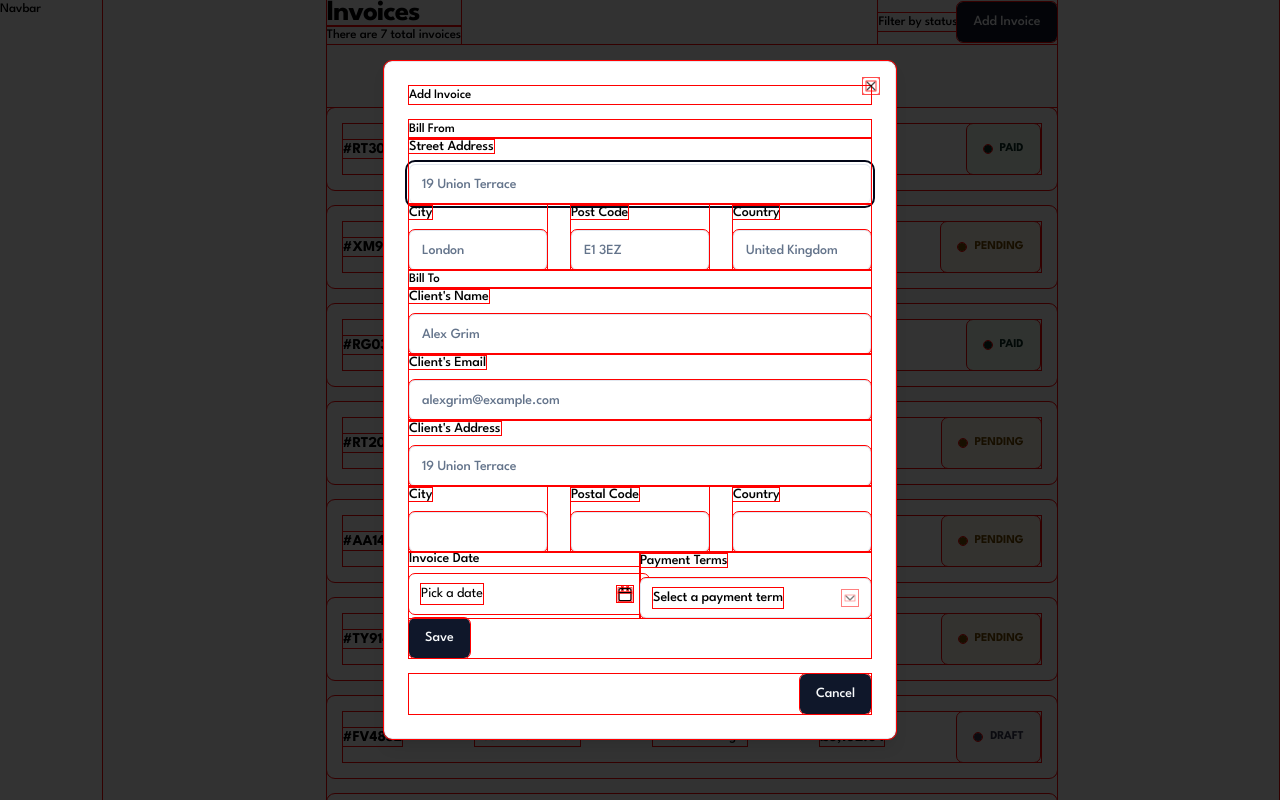
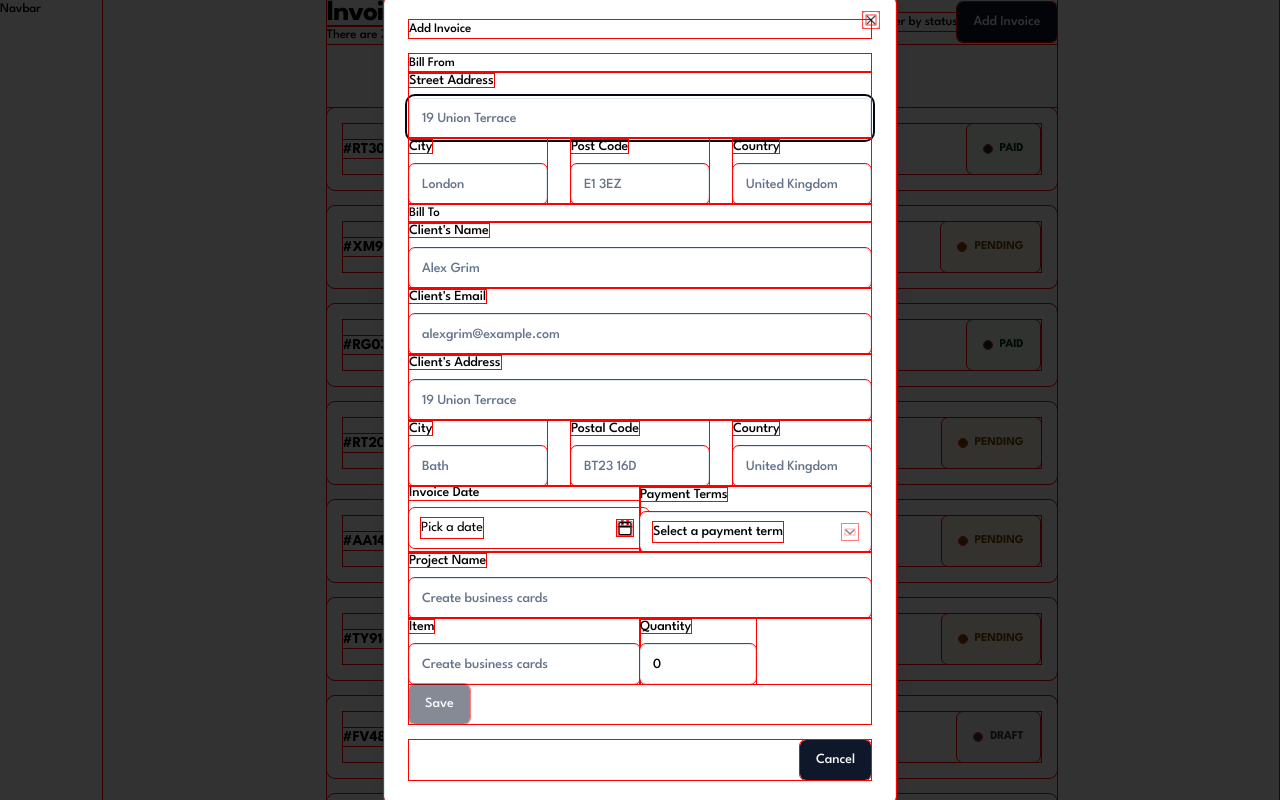
Before and after one commit to velvettouch1004/Invoicing-App, a Next.js app: page / in a window 1280 px wide. Both pictures are taken after a click on the button "Add Invoice". Shown: the top 800 px of the page. Built offline with nearby package versions, Linux system fonts and the light colour scheme.

Commit message:
Integrates disable for button on value absence, adds further fields

```diff
--- a/components/InvoiceForm.tsx
+++ b/components/InvoiceForm.tsx
@@ -70,9 +70,9 @@ export const InvoiceFormSchema = z.object({
   paymentTerms: z.string({
     required_error: "Please select the payment terms.",
   }),
-  projectDescription: z
+  projectName: z
     .string()
-    .min(3, { message: "Project description must be at least 3 characters" }),
+    .min(3, { message: "Project name must be at least 3 characters" }),
   item: z.string().min(3, { message: "Item must be at least 3 characters" }),
   quantity: z.number(),
   price: z.number(),
@@ -85,6 +85,7 @@ export interface InvoiceFormProps {
 export function InvoiceForm({ onSubmit }: InvoiceFormProps) {
   const form = useForm<z.infer<typeof InvoiceFormSchema>>({
     resolver: zodResolver(InvoiceFormSchema),
+    mode: "onChange",
     defaultValues: {
       businessAddress: "",
       businessCity: "",
@@ -97,12 +98,16 @@ export function InvoiceForm({ onSubmit }: InvoiceFormProps) {
       clientZip: "",
       clientCountry: "",
       paymentTerms: "",
-      projectDescription: "",
+      projectName: "",
       item: "",
       quantity: 0,
       price: 0,
     },
   });
+
+  const {
+    formState: { isValid },
+  } = form;
 
   return (
     <Form {...form}>
@@ -115,7 +120,11 @@ export function InvoiceForm({ onSubmit }: InvoiceFormProps) {
             <FormItem>
               <FormLabel className="form-label">Street Address</FormLabel>
               <FormControl>
-                <Input placeholder="19 Union Terrace" {...field} />
+                <Input
+                  placeholder="19 Union Terrace"
+                  className="capitalize"
+                  {...field}
+                />
               </FormControl>
               <FormMessage />
             </FormItem>
@@ -142,7 +151,11 @@ export function InvoiceForm({ onSubmit }: InvoiceFormProps) {
               <FormItem>
                 <FormLabel className="form-label">Post Code</FormLabel>
                 <FormControl>
-                  <Input placeholder="E1 3EZ" {...field} />
+                  <Input
+                    placeholder="E1 3EZ"
+                    className="uppercase"
+                    {...field}
+                  />
                 </FormControl>
                 <FormMessage />
               </FormItem>
@@ -170,7 +183,11 @@ export function InvoiceForm({ onSubmit }: InvoiceFormProps) {
             <FormItem>
               <FormLabel className="form-label">Client&apos;s Name</FormLabel>
               <FormControl>
-                <Input placeholder="Alex Grim" {...field} />
+                <Input
+                  placeholder="Alex Grim"
+                  className="capitalize"
+                  {...field}
+                />
               </FormControl>
               <FormMessage />
             </FormItem>
@@ -212,7 +229,7 @@ export function InvoiceForm({ onSubmit }: InvoiceFormProps) {
               <FormItem>
                 <FormLabel className="form-label">City</FormLabel>
                 <FormControl>
-                  <Input placeholder="" {...field} />
+                  <Input placeholder="Bath" {...field} />
                 </FormControl>
                 <FormMessage />
               </FormItem>
@@ -225,7 +242,11 @@ export function InvoiceForm({ onSubmit }: InvoiceFormProps) {
               <FormItem>
                 <FormLabel className="form-label">Postal Code</FormLabel>
                 <FormControl>
-                  <Input placeholder="" {...field} />
+                  <Input
+                    placeholder="BT23 16D"
+                    className="uppercase"
+                    {...field}
+                  />
                 </FormControl>
                 <FormMessage />
               </FormItem>
@@ -238,7 +259,7 @@ export function InvoiceForm({ onSubmit }: InvoiceFormProps) {
               <FormItem>
                 <FormLabel className="form-label">Country</FormLabel>
                 <FormControl>
-                  <Input placeholder="" {...field} />
+                  <Input placeholder="United Kingdom" {...field} />
                 </FormControl>
                 <FormMessage />
               </FormItem>
@@ -314,7 +335,54 @@ export function InvoiceForm({ onSubmit }: InvoiceFormProps) {
             )}
           />
         </div>
-        <Button type="submit">Save</Button>
+        <FormField
+          control={form.control}
+          name="projectName"
+          render={({ field }) => (
+            <FormItem>
+              <FormLabel className="form-label">Project Name</FormLabel>
+              <FormControl>
+                <Input placeholder="Create business cards" {...field} />
+              </FormControl>
+              <FormMessage />
+            </FormItem>
+          )}
+        />
+        <div className="grid grid-cols-1 md:grid-cols-2">
+          <FormField
+            control={form.control}
+            name="item"
+            render={({ field }) => (
+              <FormItem>
+                <FormLabel className="form-label">Item</FormLabel>
+                <FormControl>
+                  <Input placeholder="Create business cards" {...field} />
+                </FormControl>
+                <FormMessage />
+              </FormItem>
+            )}
+          />
+          <div className="grid grid-cols-2">
+            <div>
+              <FormField
+                control={form.control}
+                name="quantity"
+                render={({ field }) => (
+                  <FormItem>
+                    <FormLabel className="form-label">Quantity</FormLabel>
+                    <FormControl>
+                      <Input {...field} />
+                    </FormControl>
+                    <FormMessage />
+                  </FormItem>
+                )}
+              />
+            </div>
+          </div>
+        </div>
+        <Button type="submit" disabled={!isValid}>
+          Save
+        </Button>
       </form>
     </Form>
   );
```
